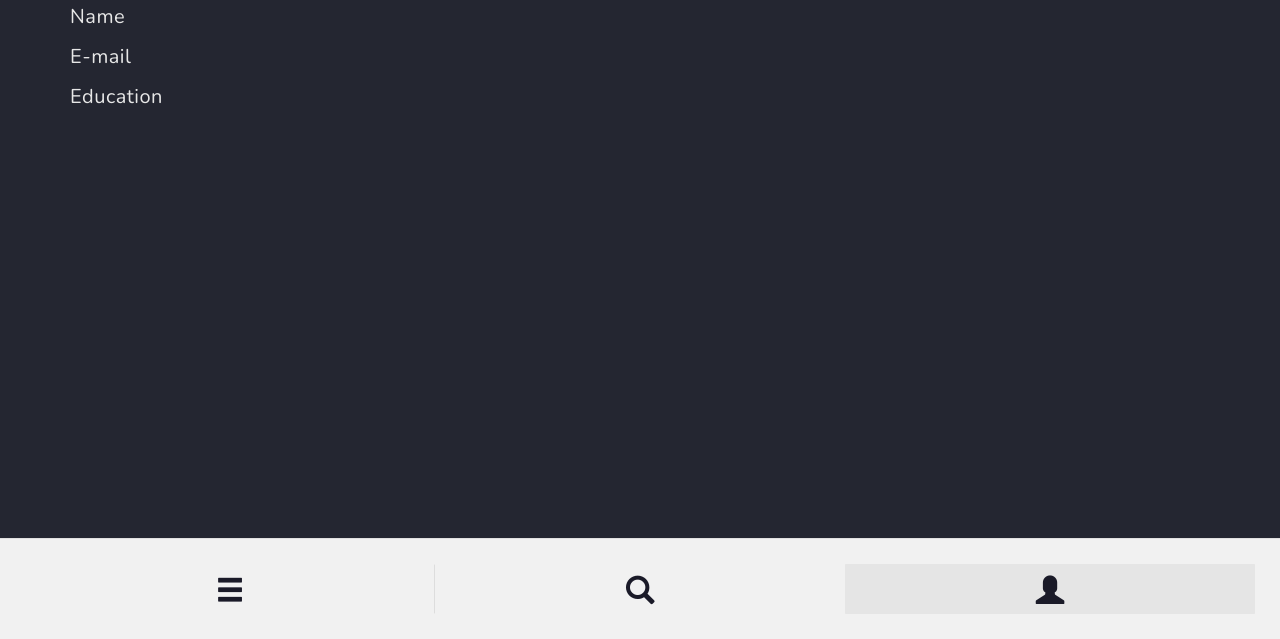
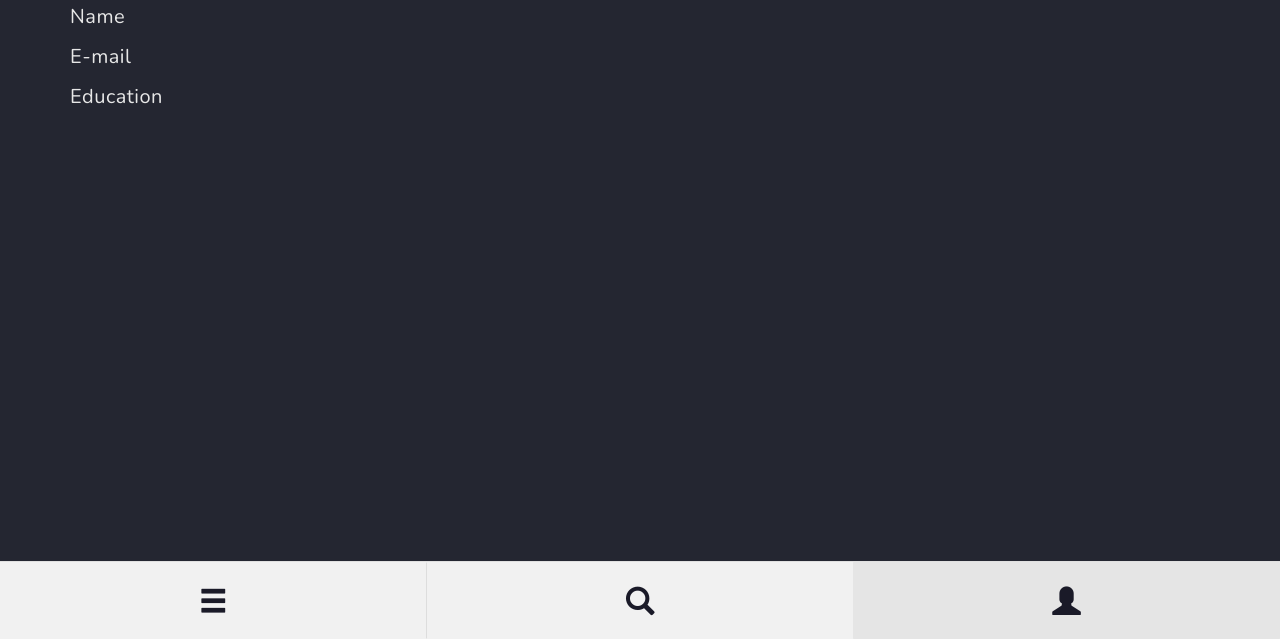
Before and after one commit to kianahui/ascent, a plain HTML site: page user.html in a window 1280 px wide. Shown: the part 161-800 px from the top of the page. Drawn offline with nearby package versions, Linux system fonts and the light colour scheme.

Commit message:
editing mobile nav bar

```diff
--- a/css/custom.css
+++ b/css/custom.css
@@ -34,15 +34,6 @@ hr {
 	border-color: #606583;
 }
 
-nav {
-	background-color: #f1f1f1;
-	border-top: 1px solid #e0e0e0;
-}
-
-nav i.glyphicon {
-	color: #1A1A28;
-	font-size: 1.3em;
-}
 
 
 /* ===========================
@@ -63,22 +54,44 @@ nav i.glyphicon {
 
 
 
+/* =====================
+ *   MOBILE NAV BAR
+ * =====================
+ */
+ nav {
+	background-color: #f1f1f1;
+	border-top: 1px solid #e0e0e0;
+}
+
+/*.glyphicon {
+	color: #f1f1f1;
+}*/
+
+nav i.glyphicon {
+	color: #1A1A28;
+	font-size: 1.3em;
+}
 
 .nav-button {
 	text-align: center;
-	color: white;
-	display: block;
+	color: #f1f1f1;
+	display: inline-block;
 	float: left;
 	width: 33.33333333%;
-	height: 50px;
-	padding-top: 10px;
+	height: 3.5em;
+	padding: 0.5em;
 	background: transparent;
 }
 
-.glyphicon {
-	color: white;
+button#home, button#search {
+	border-right: 1px solid #ddd;
 }
 
+
+/* =======================
+ *   GIG LISTING PAGE
+ * =======================
+ */
 .gig-posting {
 	background-color: #434654;
 	margin-bottom: 10px;
@@ -92,9 +105,6 @@ nav i.glyphicon {
 	margin-top: 20px;
 }
 
-button#home, button#search {
-	border-right: 1px solid #ddd;
-}
 
 
 
@@ -244,9 +254,6 @@ button#home, button#search {
 	h2 {
 		font-size: 1.75em;
 	}
-	nav {
-		padding: 10px;
-	}
 	.checkbox {
 		width: 175px;
 		height: 175px;
@@ -273,9 +280,6 @@ button#home, button#search {
 	h1 {
 		font-size: 3.5em;
 	}
-	nav {
-		padding: 25px;
-	}
 	.checkbox {
 		width: 200px;
 		height: 200px;
```
Also changed, not shown: interests.html (+1 -15 lines).
